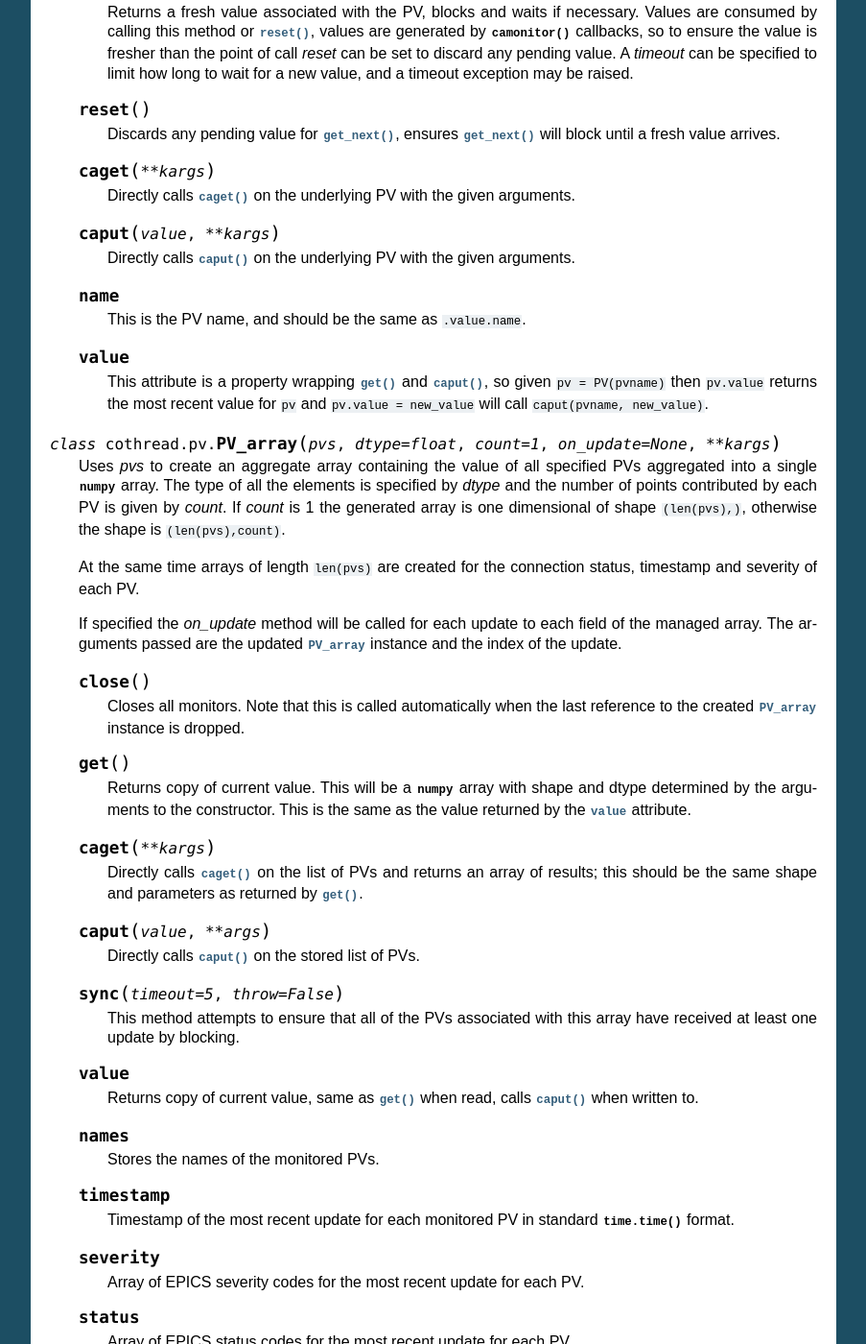
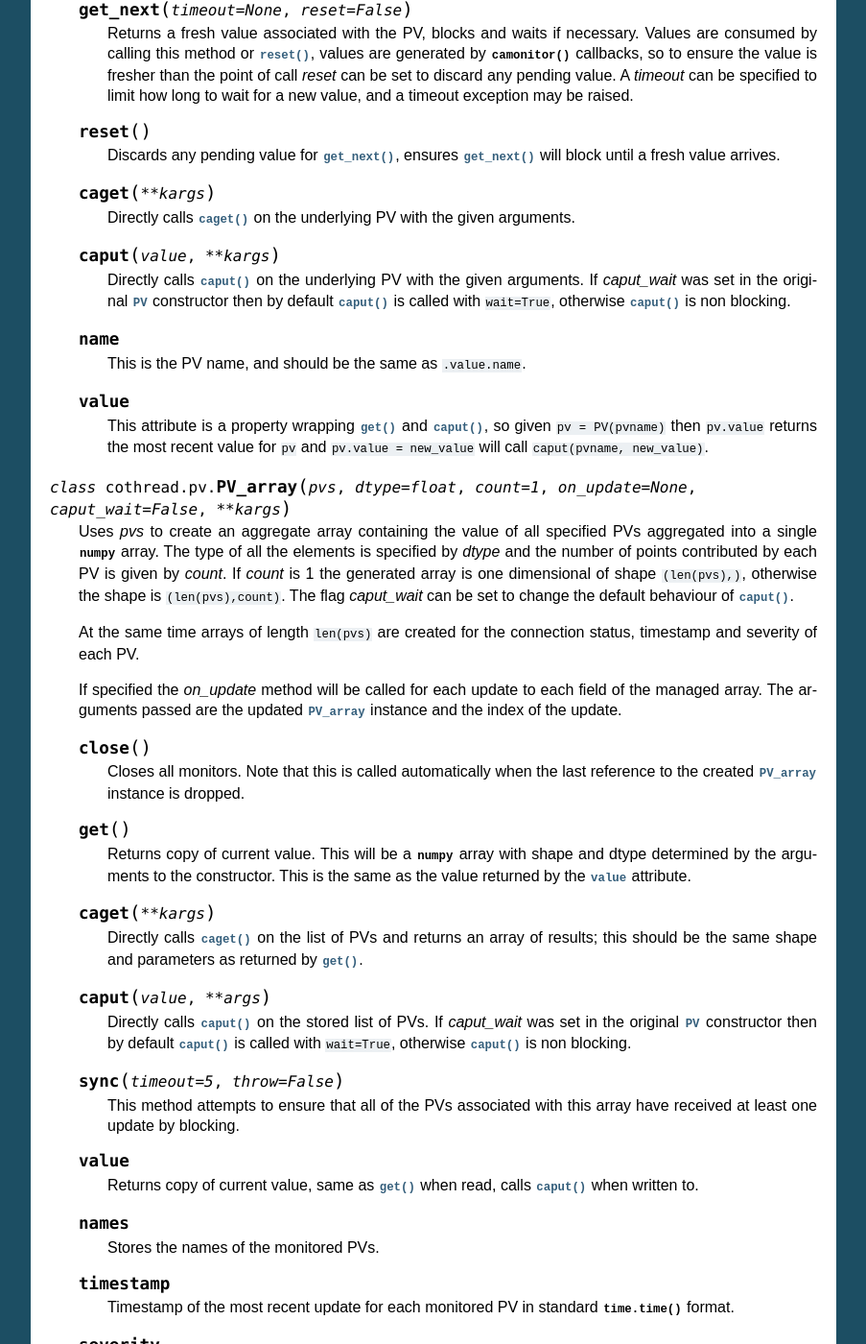
Before and after one commit to DiamondLightSource/cothread, a Sphinx documentation site: the page built from docs/catools.rst, in a window 1280 px wide and 1400 px high, scrolled down 13835 px. Shown: the whole window at 96% size, without its empty margins (198-1101 px from the left). Built offline with Sphinx 7.4.7, drawn with Linux system fonts in a browser that asks for light colours; some of the changed text lies outside the part shown.

Commit message:
Cothread: Add parameter to control default behaviour of PV.caput
git-svn-id: svn+ssh://serv0002.cs.diamond.ac.uk/home/subversion/repos/controls/diamond/trunk/python/cothread@121230 e099a375-04f9-0310-9d5f-a741eaff62e1

```diff
--- a/docs/catools.rst
+++ b/docs/catools.rst
@@ -894,13 +894,14 @@ deleted.
     change in future releases.
 
 
-..  class:: PV(pv, on_update=None, timeout=5, **kargs)
+..  class:: PV(pv, on_update=None, timeout=5, caput_wait=False, **kargs)
 
     Creates a wrapper to monitor *pv*.  If an *on_update* function is passed it
     will be called with the class instance as argument after each update to the
     instance.  The *timeout* is used the first time the class is interrogated to
     check whether a connection has been established.  The *kargs* are passed
-    through to the called :func:`camonitor`.
+    through to the called :func:`camonitor`.  The flag *caput_wait* can be set
+    to change the default behaviour of :meth:`caput`.
 
     ..  method:: close()
 
@@ -941,7 +942,9 @@ deleted.
     ..  method:: caput(value, ** kargs)
 
         Directly calls :func:`caput` on the underlying PV with the given
-        arguments.
+        arguments.  If *caput_wait* was set in the original :class:`PV`
+        constructor then by default :func:`caput` is called with ``wait=True``,
+        otherwise :func:`caput` is non blocking.
 
     ..  attribute:: name
 
@@ -955,14 +958,17 @@ deleted.
         new_value)``.
 
 
-..  class:: PV_array(pvs, dtype=float, count=1, on_update=None, **kargs)
+..  class:: PV_array(pvs, dtype=float, count=1, on_update=None, \
+    caput_wait=False, **kargs)
 
     Uses *pvs* to create an aggregate array containing the value of all
     specified PVs aggregated into a single :mod:`numpy` array.  The type of all
     the elements is specified by *dtype* and the number of points contributed by
     each PV is given by *count*.  If *count* is 1 the generated array is one
     dimensional of shape ``(len(pvs),)``, otherwise the shape is
-    ``(len(pvs),count)``.
+    ``(len(pvs),count)``.  The flag *caput_wait* can be set to change the
+    default behaviour of :meth:`caput`.
+
 
     At the same time arrays of length ``len(pvs)`` are created for the
     connection status, timestamp and severity of each PV.
@@ -990,7 +996,11 @@ deleted.
 
     ..  method:: caput(value, ** args)
 
-        Directly calls :func:`caput` on the stored list of PVs.
+        Directly calls :func:`caput` on the stored list of PVs.  If *caput_wait*
+        was set in the original :class:`PV` constructor then by default
+        :func:`caput` is called with ``wait=True``, otherwise :func:`caput` is
+        non blocking.
+
 
     ..  method:: sync(timeout=5, throw=False)
 
```
Also changed, not shown: 1 other file.
